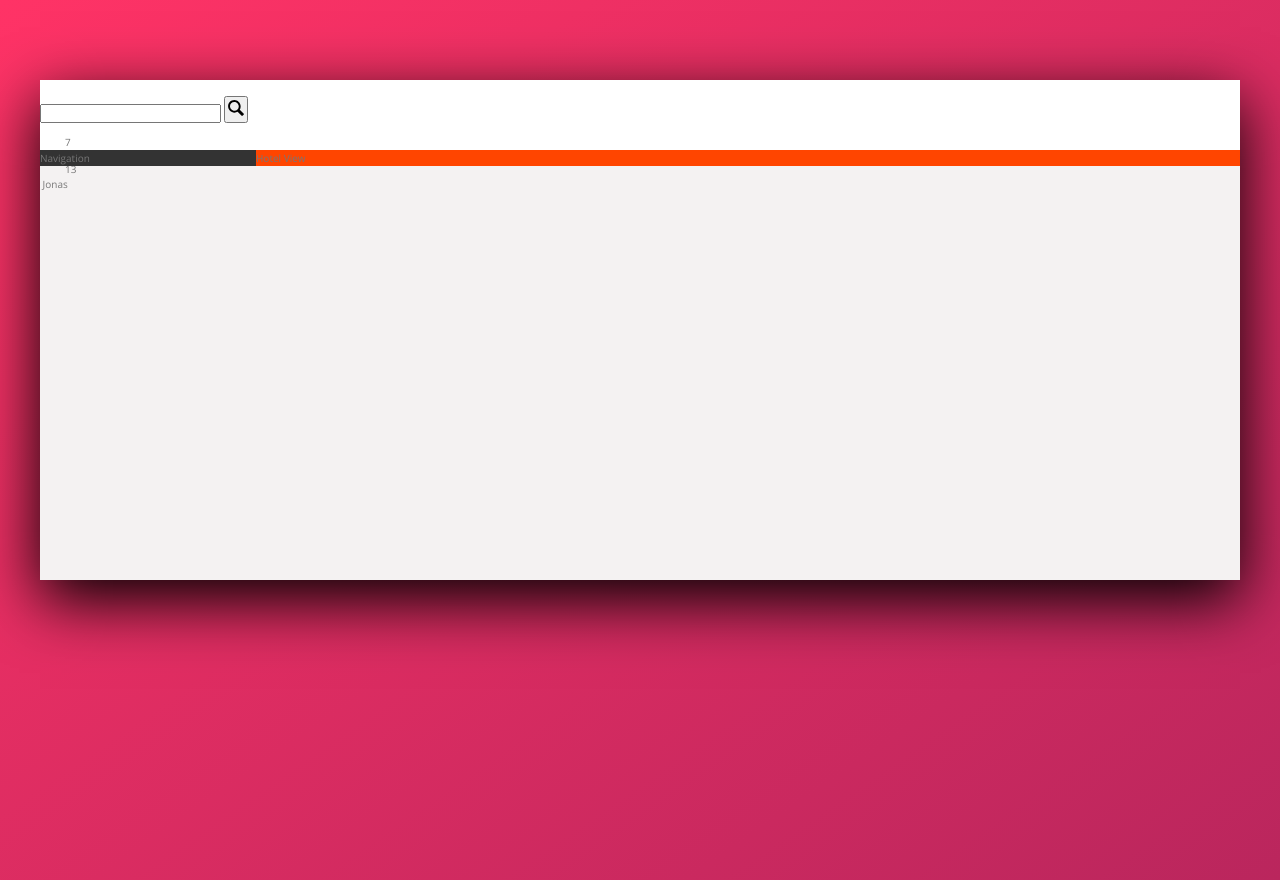
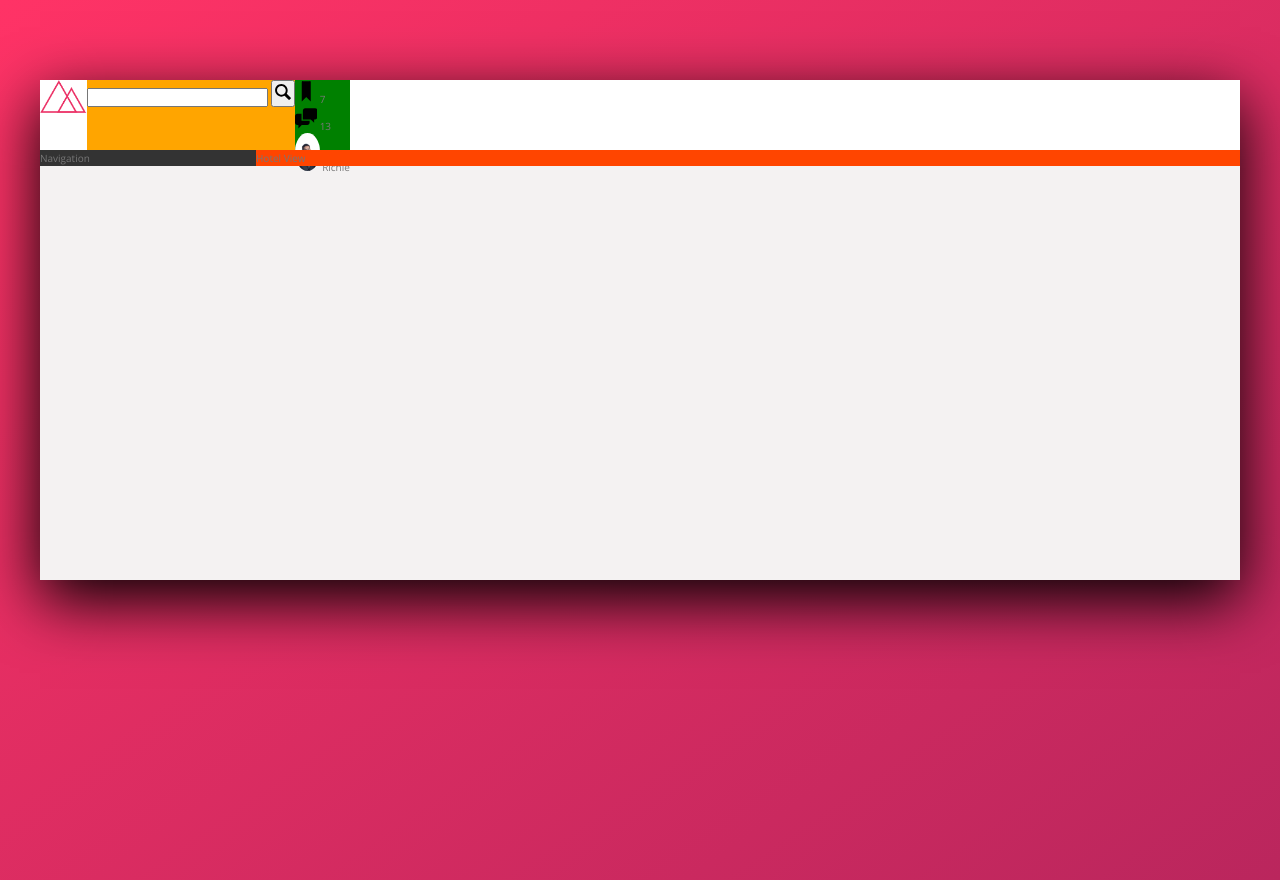
Before and after one commit to Ryoung27/Trillo, a website: page index.html in a window 1280 px wide. Drawn offline with nearby package versions, Linux system fonts and the light colour scheme.

Commit message:
added images

```diff
--- a/index.html
+++ b/index.html
@@ -27,19 +27,19 @@
                 <nav class="user-nav">
                     <div class="user-nav__icon-box">
                         <svg class="user-nav__icon">
-                            <use xlink:href="img/spring.svg#icon-bookmark"></use>
+                            <use xlink:href="img/sprite.svg#icon-bookmark"></use>
                         </svg>
                         <span class="user-nav__notification">7</span>
                     </div>
                     <div class="user-nav__icon-box">
                         <svg class="user-nav__icon">
-                            <use xlink:href="img/spring.svg#icon-chat"></use>
+                            <use xlink:href="img/sprite.svg#icon-chat"></use>
                         </svg>
                         <span class="user-nav__notification">13</span>
                     </div>
                     <dic class="user-nav__user">
                         <img src="img/user.jpg" alt="" class="user-nav__user-photo">
-                        <span class="user-nav__user-name">Jonas</span>
+                        <span class="user-nav__user-name">Richie</span>
                     </dic>
                 </nav>
             </header>
--- a/sass/_components.scss
+++ b/sass/_components.scss
@@ -9,7 +9,10 @@
 //Search
 
 .search{
+    background: orange;
     &__input{
+
+
 
     }
 
@@ -26,6 +29,7 @@
 /////////////////////////////////
 //User Nav
 .user-nav{
+    background: green;
     &__icon-box{
 
     }
--- a/sass/_layout.scss
+++ b/sass/_layout.scss
@@ -8,6 +8,7 @@
 }
 
 .header{
+    display: flex;
     height: 7rem;
     background-color: #fff;
     border-bottom: var(--color-grey-light-2);
```
Also changed, not shown: css/style.css, img/favicon.png (added), img/hotel-3.jpg (added), img/logo.png (added), img/user.jpg (added), 2 other files.
